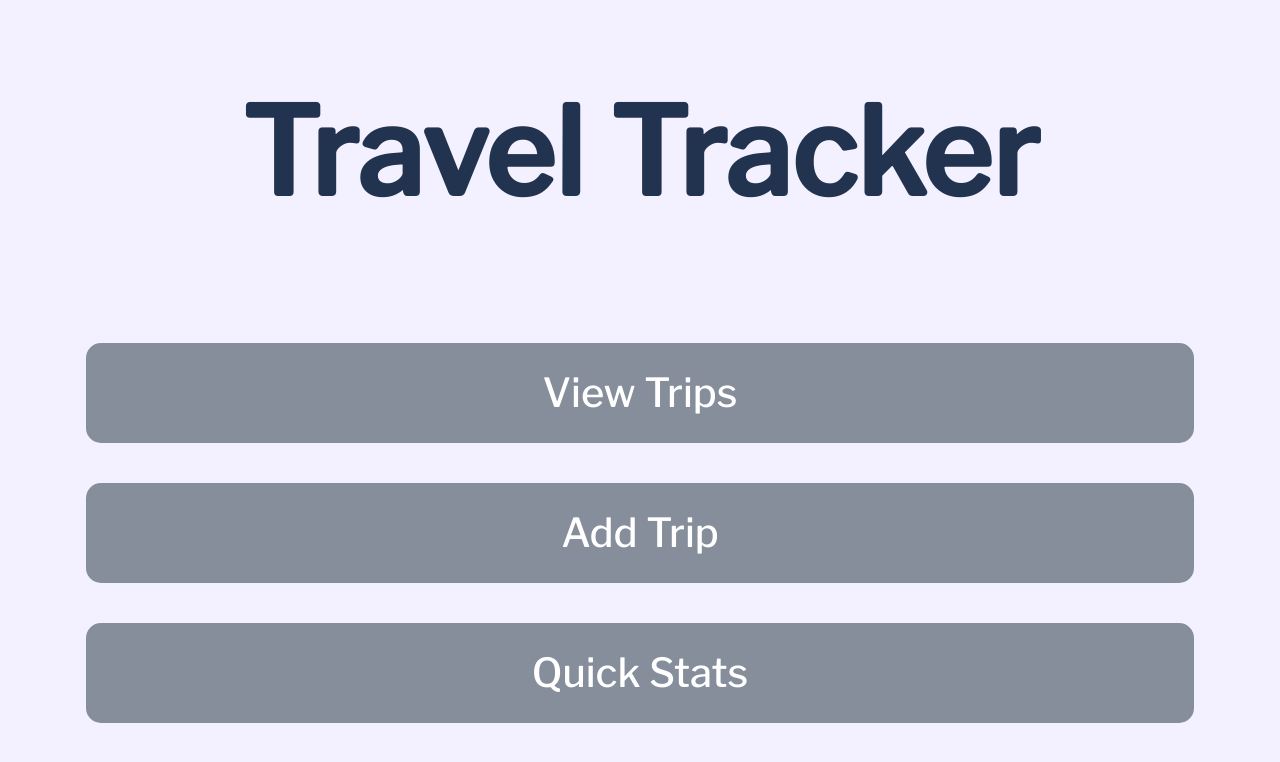
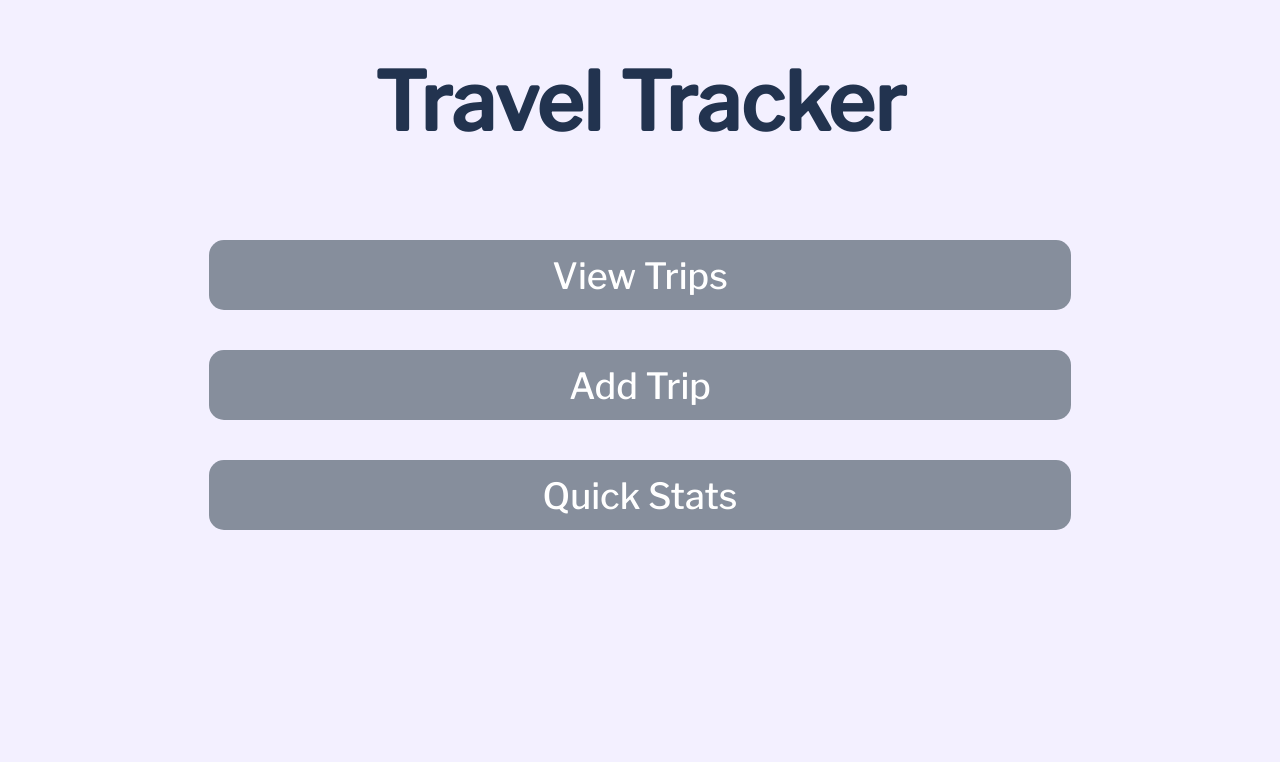
Before and after one commit to chotch/CS340FinalProject, a PHP site: page /Home.html in a window 1280 px wide. Shown: the top 762 px of the page. Run offline with PHP 8.4, Linux system fonts and the light colour scheme.

Commit message:
fixed large buttons

```diff
--- a/Home.css
+++ b/Home.css
@@ -6,8 +6,9 @@ body {
 }
 
 .logo {
-    font-size: 120px;
+    font-size: 80px;
     text-align: center;
+    font-family: 'Libre Franklin', sans-serif;
 }
 
 .formReg {
@@ -25,20 +26,20 @@ button {
   color: white;
   padding: 14px 20px;
   margin: 20px 0;
-  margin-left: 5%;
+  margin-left: 15%;
   border: none;
   cursor: pointer;
-  width: 90%;
+  width: 70%;
   align: center;
-  height: 100px;
+  height: 70px;
   border-radius: 15px;
-  font-size: 40px;
+  font-size: 36px;
 }
 
 button:hover {
   opacity: 0.8;
   transition: .3s;
-  transform: scale(1.02);
+  transform: scale(1.03);
 }
 
 .delete_button {
```
